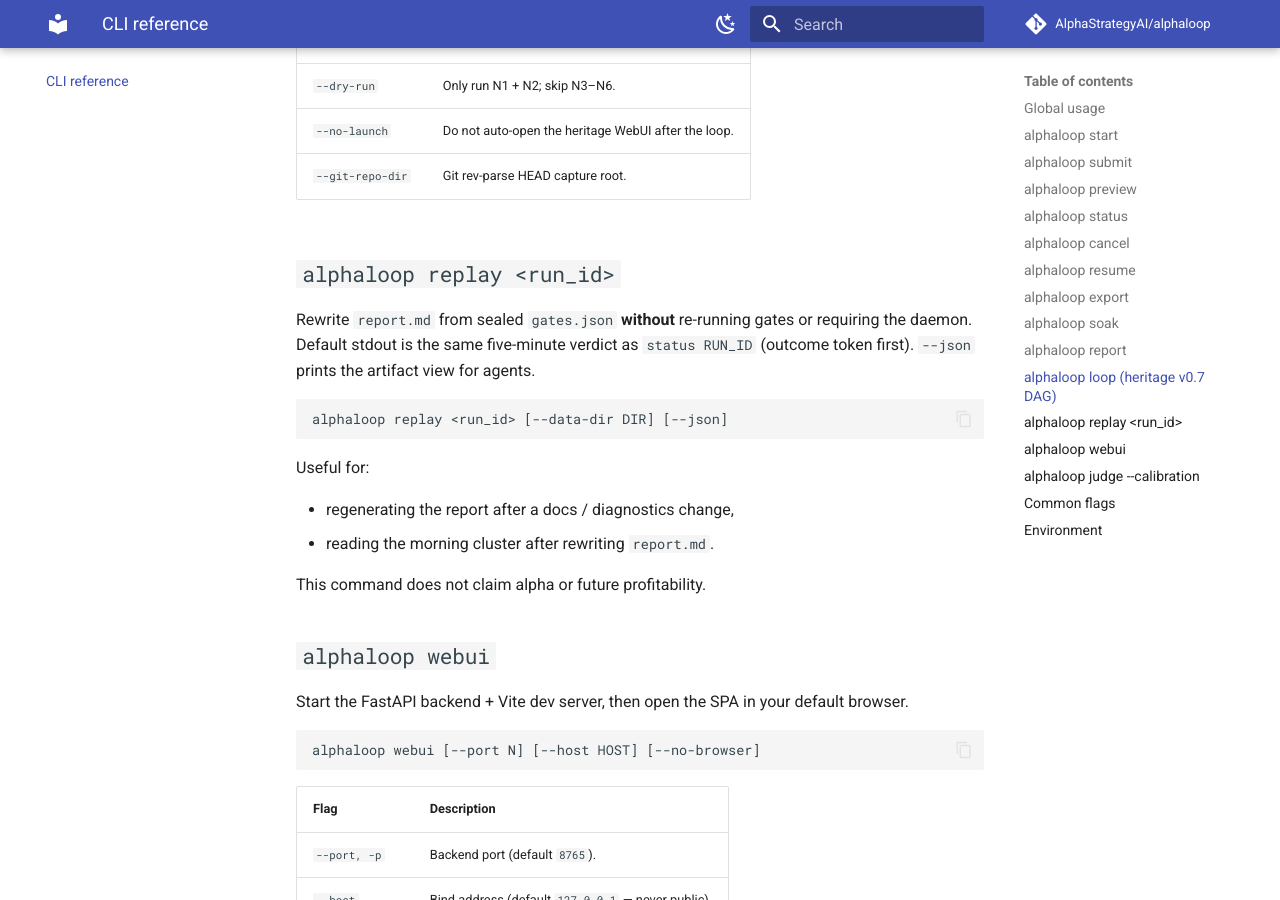
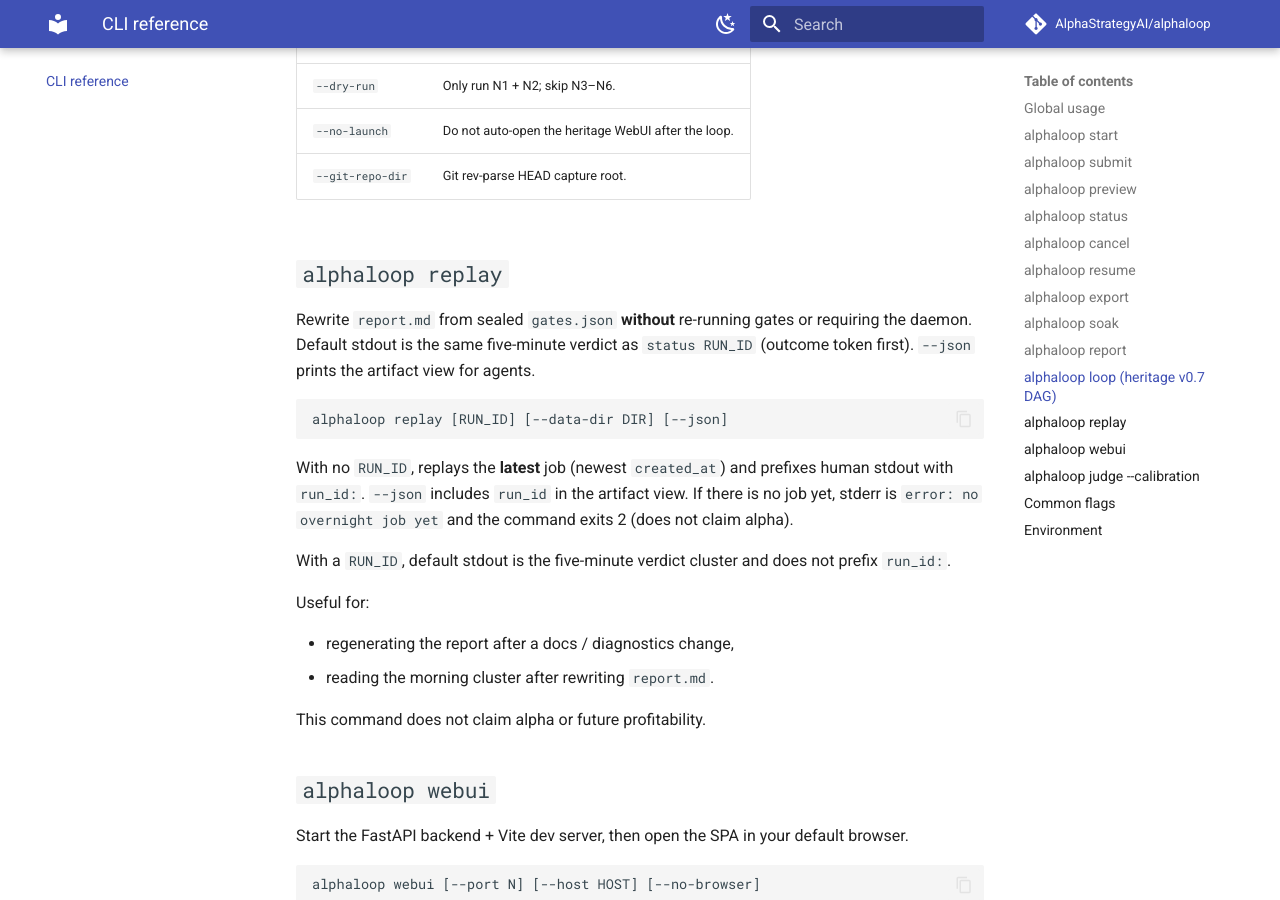
Before and after one commit to AlphaStrategyAI/alphaloop, an MkDocs documentation site: the page built from docs/cli.md, in a window 1280 px wide and 900 px high, scrolled down 5374 px. Built offline with MkDocs 1.6.1 and Material for MkDocs 9.7.7, drawn with Linux system fonts in a browser that asks for light colours; comment, search, counter and statistics services are not loaded.

Commit message:
feat(cli): replay without a run id uses the latest job
Omit RUN_ID to rewrite report.md for JobStore.list_jobs()[0] without
the daemon. Human stdout prefixes run_id:; --json includes run_id.
Empty store prints the locked stderr cue and exits 2 without inventing
FOUND. Explicit replay RUN_ID is unchanged.

Co-authored-by: PatrickFeng <AlphaStrategyAI@users.noreply.github.com>

````diff
--- a/docs/cli.md
+++ b/docs/cli.md
@@ -224,7 +224,7 @@ promise alpha.
 | `--no-launch`    | Do not auto-open the heritage WebUI after the loop. |
 | `--git-repo-dir` | Git rev-parse HEAD capture root. |
 
-## `alphaloop replay <run_id>`
+## `alphaloop replay`
 
 Rewrite `report.md` from sealed `gates.json` **without** re-running
 gates or requiring the daemon. Default stdout is the same five-minute
@@ -232,8 +232,17 @@ verdict as `status RUN_ID` (outcome token first). `--json` prints the
 artifact view for agents.
 
 ```
-alphaloop replay <run_id> [--data-dir DIR] [--json]
+alphaloop replay [RUN_ID] [--data-dir DIR] [--json]
 ```
+
+With no `RUN_ID`, replays the **latest** job (newest `created_at`) and
+prefixes human stdout with `run_id:`. `--json` includes `run_id` in the
+artifact view. If there is no job yet, stderr is
+`error: no overnight job yet` and the command exits 2 (does not claim
+alpha).
+
+With a `RUN_ID`, default stdout is the five-minute verdict cluster and
+does not prefix `run_id:`.
 
 Useful for:
 
````
Also changed, not shown: README.md (+1 -0 lines), docs/index.md (+4 -0 lines), docs/plans/2026-08-20-replay-latest.md (+5 -5 lines), src/alphaloop/skills/overnight-lab/SKILL.md (+1 -1 lines), 2 other files.
